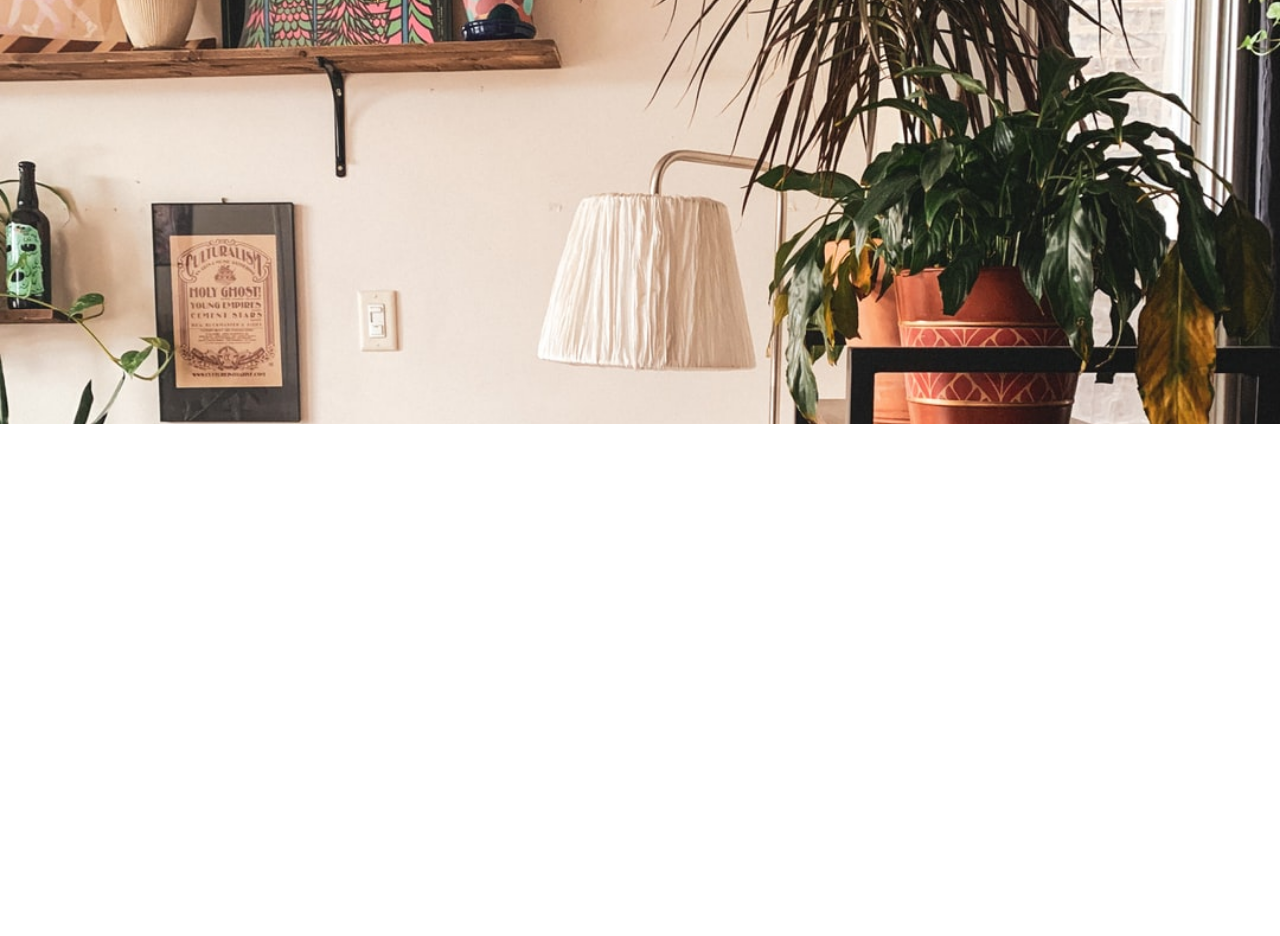
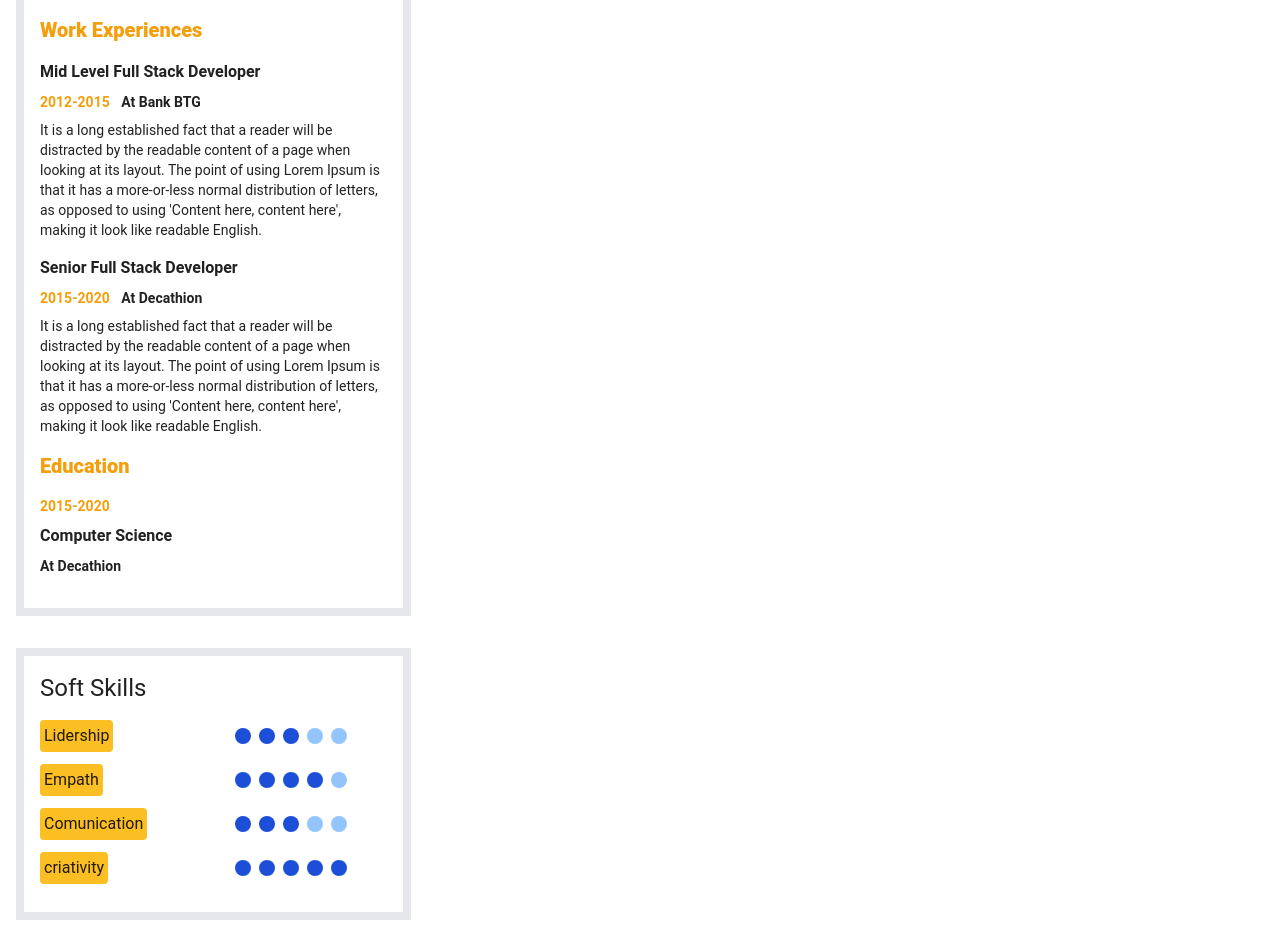
Before and after one commit to cmgoes/Techvogelvue, a Vue app: page /#/ in a window 1280 px wide. Shown: the part 440-1376 px from the top of the page. Before the commit the page ends 864 px from the top, so only its background shows below. Built offline with nearby package versions, Linux system fonts and the light colour scheme.

Commit message:
complete softskills

```diff
--- /dev/null
+++ b/src/components/Experience.vue
@@ -0,0 +1,122 @@
+<template>
+  <div
+    class="border-8 divide-solid divide-gray-300 p-4 mb-8"
+  >
+    <p
+      class="text-xl font-extrabold text-yellow-500"
+    >
+      About me
+    </p>
+    <p
+      class="text-sm"
+    >
+      It is a long established fact that a reader will be distracted
+      by the readable content of a page when looking at its layout.
+      The point of using Lorem Ipsum is that it has a more-or-less
+      normal distribution of letters, as opposed to using 'Content here, content here',
+      making it look like readable English.
+      Many desktop publishing packages and web page edi.
+    </p>
+    <p
+      class="text-xl font-extrabold text-yellow-500"
+    >
+      Work Experiences
+    </p>
+    <p
+      class="font-bold mb-2"
+    >
+      Mid Level Full Stack Developer
+    </p>
+    <p
+      class="mb-2 text-sm"
+    >
+      <span
+        class="text-yellow-500 font-bold mr-2"
+      >
+        2012-2015
+      </span>
+      <span
+        class="font-bold"
+      >
+        At Bank BTG
+      </span>
+    </p>
+    <p
+      class="text-sm"
+    >
+      It is a long established fact that a reader will be distracted
+      by the readable content of a page when looking at its layout.
+      The point of using Lorem Ipsum is that it has a more-or-less
+      normal distribution of letters, as opposed to using 'Content here, content here',
+      making it look like readable English.
+    </p>
+    <p
+      class="font-bold mb-2"
+    >
+      Senior Full Stack Developer
+    </p>
+    <p
+      class="mb-2 text-sm"
+    >
+      <span
+        class="text-yellow-500 font-bold mr-2"
+      >
+        2015-2020
+      </span>
+      <span
+        class="font-bold"
+      >
+        At Decathion
+      </span>
+    </p>
+    <p
+      class="text-sm"
+    >
+      It is a long established fact that a reader will be distracted
+      by the readable content of a page when looking at its layout.
+      The point of using Lorem Ipsum is that it has a more-or-less
+      normal distribution of letters, as opposed to using 'Content here, content here',
+      making it look like readable English.
+    </p>
+    <p
+      class="text-xl font-extrabold text-yellow-500"
+    >
+      Education
+    </p>
+    <p
+      class="text-yellow-500 font-bold text-sm mb-2"
+    >
+      2015-2020
+    </p>
+    <p
+      class="font-bold mb-2"
+    >
+      Computer Science
+    </p>
+    <p
+      class="font-bold text-sm"
+    >
+      At Decathion
+    </p>
+  </div>
+</template>
+
+<script>
+
+export default {
+  watch: {
+  },
+  name: 'Experience',
+  data: () => ({
+    }),
+  methods: {
+
+  },
+  computed: {
+
+  },
+  created() {
+
+  },
+}
+</script>
--- /dev/null
+++ b/src/components/SoftSkills.vue
@@ -0,0 +1,67 @@
+<template>
+  <div
+    class="border-8 divide-solid divide-gray-300 p-4"
+  >
+    <p class="text-2xl">Soft Skills</p>
+    <div
+      v-for="(softskill, index) in softskills" :key="index"
+      class="mb-3 flex justify-between items-center pr-8"
+    >
+      <div
+        class="bg-yellow-400 p-1 rounded"
+      >
+        {{ softskill.text }}
+      </div>
+      <div
+        class="flex justify-end"
+      >
+          <div
+            v-for="(n, numindex) in softskill.number" :key="numindex + '_index'"
+            class="w-4 h-4 bg-blue-700 rounded-full mr-2"
+          ></div>
+          <div
+            v-for="(n, numindex) in 5 - softskill.number" :key="numindex + 'index'"
+            class="w-4 h-4 bg-blue-300 rounded-full mr-2"
+          ></div>
+      </div>
+    </div>
+  </div>
+</template>
+
+<script>
+
+export default {
+  watch: {
+  },
+  name: 'SoftSkills',
+  data: () => ({
+    softskills: [
+      {
+        text: 'Lidership',
+        number: 3
+      },
+      {
+        text: 'Empath',
+        number: 4
+      },
+      {
+        text: 'Comunication',
+        number: 3
+      },
+      {
+        text: 'criativity',
+        number: 5
+      },
+    ]
+  }),
+  methods: {
+
+  },
+  computed: {
+
+  },
+  created() {
+
+  },
+}
+</script>
--- a/src/views/Dashboard.vue
+++ b/src/views/Dashboard.vue
@@ -1,18 +1,30 @@
 <template>
   <v-app :style="image" style="background-size: 100% auto">
     <UserInfo />
+      <div class="flex p-4 bg-white">
+        <div class="w-1/3 mr-8">
+          <Experience />
+          <SoftSkills />
+        </div>
+        <div class="w-1/2 mr-8">dffdf</div>
+        <div class="w-1/6">dfdfdf</div>
+      </div>
   </v-app>
 </template>
 
 <script>
 
 import UserInfo from '../components/UserInfo';
+import Experience from '../components/Experience';
+import SoftSkills from '../components/SoftSkills';
 export default {
   watch: {
   },
   name: 'Dashboard',
   components: {
-    UserInfo
+    UserInfo,
+    Experience,
+    SoftSkills,
   },
   data: () => ({
       image: { backgroundImage: "url(./assets/bg.jfif)" }
```
